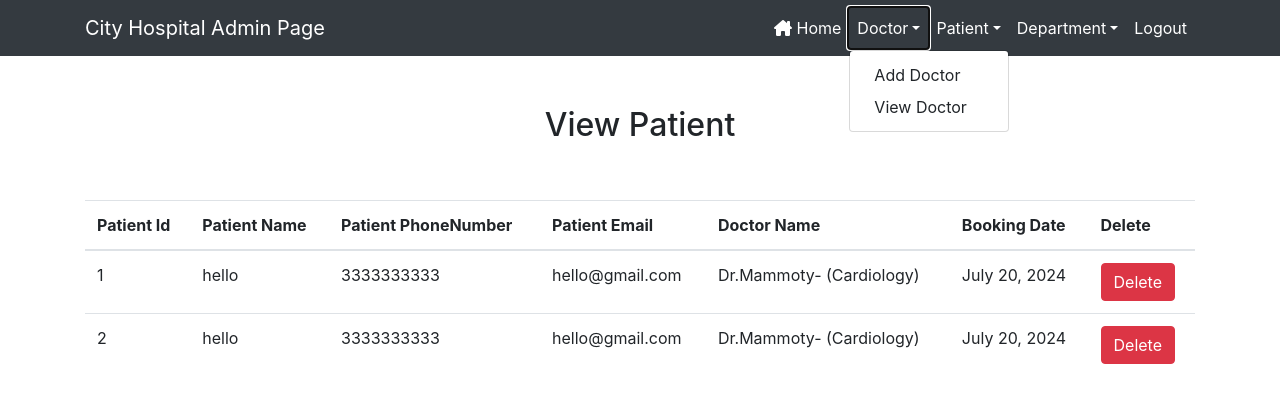
After one commit to JustinDBiju/hospital_management, a Django app: page /adminpat in a window 1280 px wide, after a click on "Doctor". The commit adds this page. Shown: the top 403 px of the page. Run offline with Django 5.2, Linux system fonts and the light colour scheme; a user stored in the database is signed in; data comes from the database, SQL or seed files in the repository; both versions use the stored data as it was after the commit; some libraries are stand-ins or nearby versions.

Commit message:
Made an admin interface

```diff
--- /dev/null
+++ b/demo/static/css/mystyle.css
@@ -0,0 +1,12 @@
+.nav-link{
+    color: white !important;
+}
+.nav-link:hover{
+    color: yellow !important;
+    background-color: purple;
+    border-radius: 10px;
+}
+.navbar-brand:hover{
+    color: yellow !important;
+    font-weight: bold;
+}
--- /dev/null
+++ b/home/templates/adminnav.html
@@ -0,0 +1,114 @@
+
+<!DOCTYPE html>
+<html lang="en">
+<head>
+    {% load static %}
+    <meta charset="UTF-8">
+    <meta name="viewport" content="width=device-width, initial-scale=1.0">
+    <title>{%block title %}{%endblock%}</title>
+    <link rel="stylesheet" href="https://cdn.jsdelivr.net/npm/bootstrap@4.3.1/dist/css/bootstrap.min.css" integrity="sha384-ggOyR0iXCbMQv3Xipma34MD+dH/1fQ784/j6cY/iJTQUOhcWr7x9JvoRxT2MZw1T" crossorigin="anonymous">
+    <link rel="stylesheet" type="text/css" href="{% static '/css/mystyle.css' %}">
+    <link rel="stylesheet" href="https://cdnjs.cloudflare.com/ajax/libs/font-awesome/6.6.0/css/all.min.css" integrity="sha512-Kc323vGBEqzTmouAECnVceyQqyqdsSiqLQISBL29aUW4U/M7pSPA/gEUZQqv1cwx4OnYxTxve5UMg5GT6L4JJg==" crossorigin="anonymous" referrerpolicy="no-referrer" />
+
+
+    <script src="https://code.jquery.com/jquery-3.7.1.js"></script>
+    <script src="https://cdn.datatables.net/2.1.2/js/dataTables.js"></script>
+    <script src="https://cdn.datatables.net/buttons/3.1.0/js/dataTables.buttons.js"></script>
+    <script src="https://cdn.datatables.net/buttons/3.1.0/js/buttons.dataTables.js"></script>
+    <script src="https://cdnjs.cloudflare.com/ajax/libs/jszip/3.10.1/jszip.min.js"></script>
+    <script src="https://cdnjs.cloudflare.com/ajax/libs/pdfmake/0.2.7/pdfmake.min.js"></script>
+    <script src="https://cdnjs.cloudflare.com/ajax/libs/pdfmake/0.2.7/vfs_fonts.js"></script>
+    <script src="https://cdn.datatables.net/buttons/3.1.0/js/buttons.html5.min.js"></script>
+    <link rel="stylesheet" href="https://cdn.datatables.net/2.1.2/css/dataTables.dataTables.css">
+    <link rel="stylesheet" href="https://cdn.datatables.net/buttons/3.1.0/css/buttons.dataTables.css">
+    <script>
+        new DataTable('#example', {
+    layout: {
+        topStart: {
+            buttons: ['copyHtml5', 'excelHtml5', 'csvHtml5', 'pdfHtml5']
+        }
+    }
+});
+    </script>
+
+
+
+    <style>
+        .nav-link{
+        color: white !important;
+        }
+        .nav-link:hover{
+        color: yellow !important;
+        background-color: rgb(0, 9, 128);
+        border-radius: 10px;
+        }
+        .navbar-brand:hover{
+        color: yellow !important;
+        font-weight: bold;
+        }
+        .rounded{
+            border-top:8px solid lightblue;
+            border-radius: 5px;
+        }
+        .mydivstyle:hover{
+            box-shadow:0 0 20px 0 rgba(0,0,0,0.3);
+            transform:translateY(-20px)
+
+        }
+    </style>
+</head>
+
+<body>
+
+<nav class="navbar navbar-expand-sm bg-dark navbar-dark">
+    <div class="container">
+    <a class="navbar-brand" href="">City Hospital Admin Page</a>
+    <button class="navbar-toggler" type="button" data-toggle="collapse" data-target="#myMenu">
+        <span class="navbar-toggler-icon"></span>
+    </button>
+    <div class="collapse navbar-collapse" id="myMenu">
+        <ul class="navbar-nav text-center ml-auto ">
+            {% if request.user.is_staff %}
+            <li class="nav-item"><a class="nav-link" href="{% url 'admindashboard' %}"><i class="fa-sharp-duotone fa-solid fa-house-chimney"></i> Home</a></li>
+            <li class="nav-item dropdown"><a class="nav-link dropdown-toggle" data-toggle="dropdown" href="#">Doctor</a>
+            <div class="dropdown-menu">
+                <a class="dropdown-item" href="{% url 'add_doctor' %}">Add Doctor</a>
+                <a class="dropdown-item" href="{% url 'admindoc' %}">View Doctor</a>
+            </div></li>
+            <li class="nav-item dropdown"><a class="nav-link dropdown-toggle" data-toggle="dropdown" href="#">Patient</a>
+            <div class="dropdown-menu">
+                <a class="dropdown-item" href="{% url 'add_patient' %}">Add Patient</a>
+                <a class="dropdown-item" href="{% url 'adminpat' %}">View Patient</a>
+            </div></li>
+            <li class="nav-item dropdown"><a class="nav-link dropdown-toggle" data-toggle="dropdown" href="#">Department</a>
+                <div class="dropdown-menu">
+                    <a class="dropdown-item" href="{% url 'add_dep' %}">Add Department</a>
+                    <a class="dropdown-item" href="{% url 'admindep' %}">View Department</a>
+            </div></li>
+            <!-- <li class="nav-item dropdown"><a class="nav-link dropdown-toggle" data-toggle="dropdown" href="#">Appointment</a>
+                <div class="dropdown-menu">
+                    <a class="dropdown-item" href="#">Add Appointment</a>
+                    <a class="dropdown-item" href="">View Appointment</a>
+            </div></li> -->
+            {% endif %}
+            {% if request.user.is_staff %}
+            <li class="nav-item"><a class="nav-link"  href="{% url 'logout' %}">Logout</a></li>
+            {% endif %}
+        </ul>
+
+    </div>
+</div>
+
+</nav>
+
+{%block content %}
+
+{%endblock%}
+
+
+
+<script src="https://code.jquery.com/jquery-3.3.1.slim.min.js" integrity="sha384-q8i/X+965DzO0rT7abK41JStQIAqVgRVzpbzo5smXKp4YfRvH+8abtTE1Pi6jizo" crossorigin="anonymous"></script>
+<script src="https://cdn.jsdelivr.net/npm/popper.js@1.14.7/dist/umd/popper.min.js" integrity="sha384-UO2eT0CpHqdSJQ6hJty5KVphtPhzWj9WO1clHTMGa3JDZwrnQq4sF86dIHNDz0W1" crossorigin="anonymous"></script>
+<script src="https://cdn.jsdelivr.net/npm/bootstrap@4.3.1/dist/js/bootstrap.min.js" integrity="sha384-JjSmVgyd0p3pXB1rRibZUAYoIIy6OrQ6VrjIEaFf/nJGzIxFDsf4x0xIM+B07jRM" crossorigin="anonymous"></script>
+</body>
+</html>
--- /dev/null
+++ b/home/templates/adminpat.html
@@ -0,0 +1,40 @@
+{% extends 'adminnav.html'%}
+
+{%block title %}
+Patient Page
+{%endblock%}
+
+{%block content %}
+
+<div class="container" style="margin-top: 50px;">
+    <h2 class="text-center">View Patient</h2>
+    <br><br>
+    <table class="table table-hover" id="example">
+        <thead>
+            <tr>
+                <th>Patient Id</th>
+                <th>Patient Name</th>
+                <th>Patient PhoneNumber</th>
+                <th>Patient Email</th>
+                <th>Doctor Name</th>
+                <th>Booking Date</th>
+                <th>Delete</th>
+            </tr>
+        </thead>
+        <tbody>
+            {% for i in pat %}
+            <tr>
+                <td>{{i.id}}</td>
+                <td>{{i.p_name}}</td>
+                <td>{{i.p_phone}}</td>
+                <td>{{i.p_email}}</td>
+                <td>{{i.doct_name}}</td>
+                <td>{{i.booking_date}}</td>
+                <td><a href="{% url 'delete_patient' i.id %}" onclick="return confirm('Are u really want to delete ?')" class='btn btn-danger'>Delete</a></td>
+            </tr>
+            {% endfor %}
+        </tbody>
+    </table>
+</div>
+
+{%endblock%}
--- a/home/urls.py
+++ b/home/urls.py
@@ -7,5 +7,16 @@ urlpatterns = [
     path('about/',views.about,name='about'),
     path('booking/',views.booking,name='booking'),
     path('service/',views.service,name='service'),
-    path("department",views.department,name="department")
+    path("department",views.department,name="department"),
+    path("admindashboard",views.admindashboard,name="admindashboard"),
+    path("admindoc",views.admindoc,name="admindoc"),
+    path("admin_login",views.Login,name="login"),
+    path("logout",views.Logout_admin,name="logout"),
+    path("add_doctor",views.add_doctor,name="add_doctor"),
+    path("delete_doctor(?P<int:pid>)",views.delete_doctor,name="delete_doctor"),
+    path("adminpat",views.adminpat,name="adminpat"),
+    path("add_patient",views.add_patient,name="add_patient"),
+    path("delete_patient(?P<int:pid>)",views.delete_patient,name="delete_patient"),
+    path("admindep",views.admindep,name="admindep"),
+    path("add_dep",views.add_dep,name="add_dep"),
 ]
--- a/home/views.py
+++ b/home/views.py
@@ -1,5 +1,7 @@
-from django.shortcuts import render,HttpResponse
-from .models import Department,Doctor
+from django.shortcuts import render,HttpResponse,redirect,get_object_or_404
+from .models import Department,Doctor,Booking
+from django.contrib.auth.models import User
+from django.contrib.auth import authenticate,logout,login
 from .forms import BookingForm
 # Create your views here.
 def index(request):
@@ -39,3 +41,148 @@ def department(request):
         'dept': Department.objects.all()
     }
     return render(request,"department.html",dict_dept)
+
+
+# admin section views
+
+def admindashboard(request):
+    if not request.user.is_staff:
+        return redirect("login")
+    doctors=Doctor.objects.all()
+    patient=Booking.objects.all()
+    department=Department.objects.all()
+
+    d=0;
+    p=0;
+    de=0;
+    for i in doctors:
+        d+=1
+    for i in patient:
+        p+=1
+    for i in department:
+        de+=1
+
+    d1={"d":d,'p':p,'de':de}
+
+
+    return render(request,"admindashboard.html",d1)
+
+def Login(request):
+    error=""
+    if request.method=='POST':
+        u=request.POST['uname']
+        p=request.POST['pwd']
+        user=authenticate(username=u,password=p)
+        try:
+            if user.is_staff:
+                login(request,user)
+                error="no"
+            else:
+                error="yes"
+        except:
+            error='yes'
+    d={"error":error}
+    return render(request,"login.html",d)
+
+def Logout_admin(request):
+    if not request.user.is_staff:
+        return redirect("login")
+    logout(request)
+    return redirect("home")
+
+
+
+
+
+def admindoc(request):
+    if not request.user.is_staff:
+        return redirect("login")
+    dict_doct={"doc": Doctor.objects.all()}
+    return render(request,"admindoc.html",dict_doct)
+
+
+def add_doctor(request):
+    error=""
+    if not request.user.is_staff:
+        return redirect("login")
+    if request.method=='POST':
+        n=request.POST['doct_name']
+        s=request.POST['doct_spec']
+        d=request.POST['dep_name']
+        i=request.POST['doct_img']
+
+        try:
+            Doctor.objects.create(doct_name=n,doct_spec=s,dep_name=d,doct_img=i)
+            error="no"
+
+        except:
+            error='yes'
+    d={"error":error}
+    return render(request,"add_doctor.html",d)
+
+
+def delete_doctor(request,pid):
+    if not request.user.is_staff:
+        return redirect("login")
+    doctor = Doctor.objects.get(id=pid)
+    doctor.delete()
+    return redirect('admindoc')
+
+def adminpat(request):
+    if not request.user.is_staff:
+        return redirect("login")
+    dict_doct={"pat": Booking.objects.all()}
+    return render(request,"adminpat.html",dict_doct)
+
+def add_patient(request):
+    error=""
+    if not request.user.is_staff:
+        return redirect("login")
+    if request.method=='POST':
+        n=request.POST['p_name']
+        p=request.POST['p_phone']
+        e=request.POST['p_email']
+        d=request.POST['doct_name']
+        bd=request.POST['booking_date']
+
+        try:
+            Booking.objects.create(p_name=n,p_phone=p,p_email=e,doct_name=d,booking_date=bd)
+            error="no"
+
+        except:
+            error='yes'
+    d={"error":error}
+    return render(request,"add_patient.html",d)
+
+def delete_patient(request,pid):
+    if not request.user.is_staff:
+        return redirect("login")
+    patient = Booking.objects.get(id=pid)
+    patient.delete()
+    return redirect('adminpat')
+
+
+def admindep(request):
+    if not request.user.is_staff:
+        return redirect("login")
+    dict_dep={"pat": Department.objects.all()}
+    return render(request,"admindep.html",dict_dep)
+
+
+def add_dep(request):
+    error=""
+    if not request.user.is_staff:
+        return redirect("login")
+    if request.method=='POST':
+        n=request.POST['dept_name']
+        d=request.POST['dept_descrption']
+
+
+        try:
+            Department.objects.create(dept_name=n,dept_descrption=d)
+            error="no"
+
+        except:
+            error='yes'
+    d={"error":error}
+    return render(request,"add_dep.html",d)
```
Also changed, not shown: home/forms.py (+8 -0 lines), home/templates/add_dep.html (added, +34 -0 lines), home/templates/add_doctor.html (added, +38 -0 lines), home/templates/add_patient.html (added, +50 -0 lines), home/templates/admindashboard.html (added, +45 -0 lines), home/templates/admindep.html (added, +36 -0 lines), home/templates/admindoc.html (added, +38 -0 lines), home/templates/base.html (+7 -5 lines), home/templates/contact.html (+5 -5 lines), home/templates/department.html (+4 -4 lines), home/templates/login.html (added, +33 -0 lines), db.sqlite3, uploads/doctors/dq_FOQPlPI.jpg (added), uploads/doctors/fahad_PUyBH3a.jpg (added).
